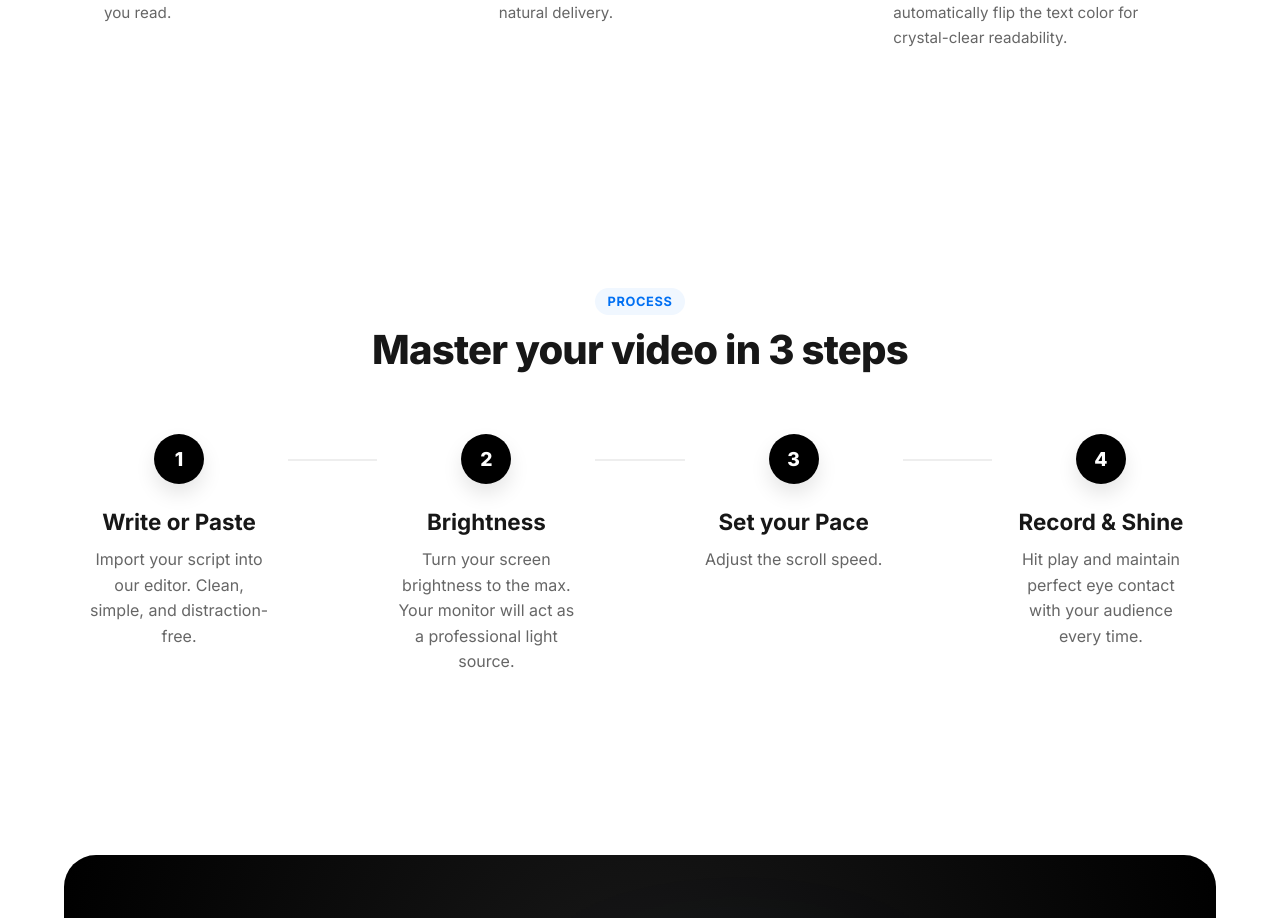
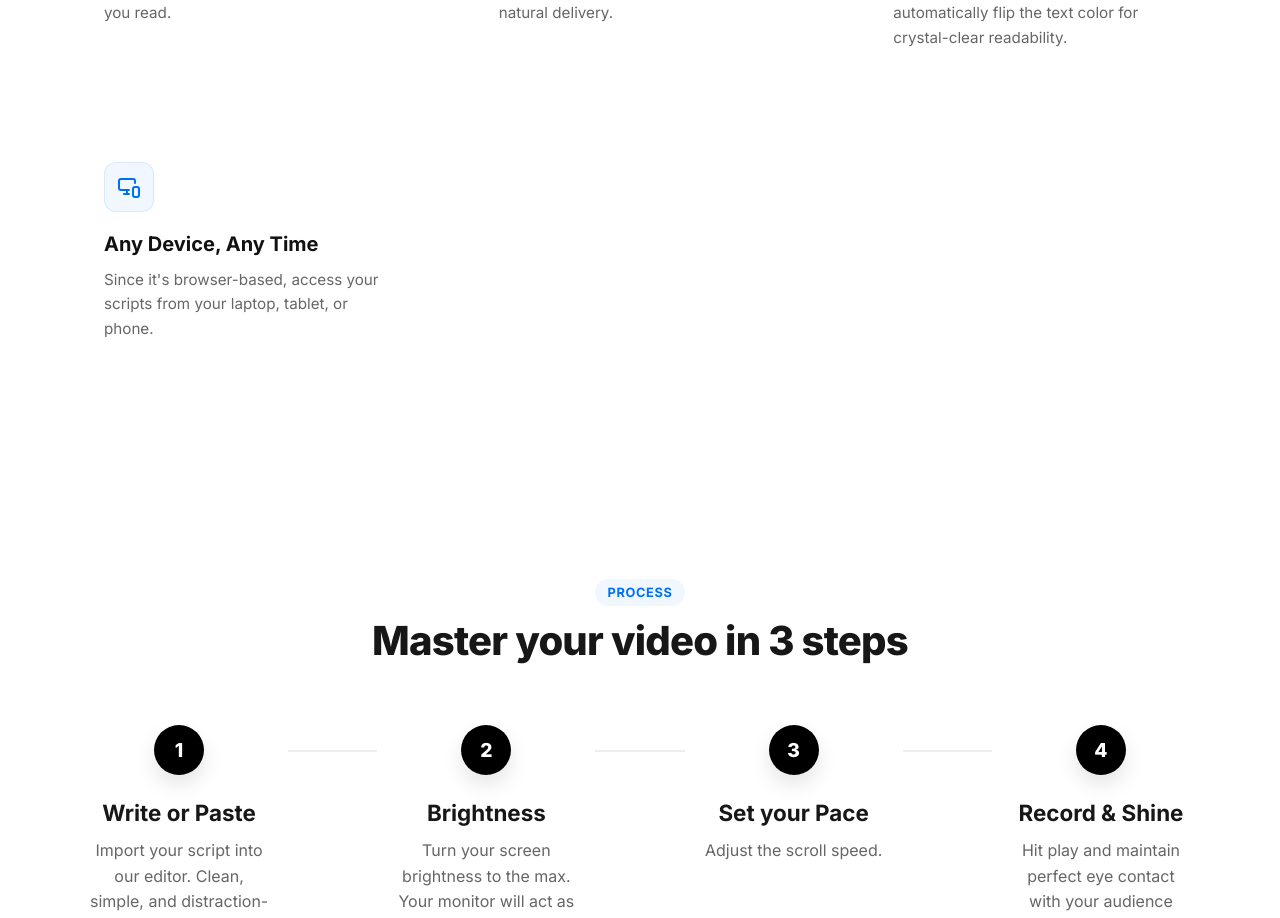
Before and after one commit to paulong/Prompterio, a Next.js app: page / in a window 1280 px wide. Shown: the part 1441-2359 px from the top of the page. Built offline with nearby package versions, Linux system fonts and the light colour scheme; no server answers.

Commit message:
ADD [Remove somthing from landing]

```diff
--- a/src/app/page.js
+++ b/src/app/page.js
@@ -106,7 +106,11 @@ export default function Home() {
     title="Smart Contrast"
     description= "Change the background color to match your environment, and our AI will automatically flip the text color for crystal-clear readability."
   />
-
+  <FeatureCard
+    icon={MonitorSmartphone}
+    title="Any Device, Any Time"
+    description="Since it's browser-based, access your scripts from your laptop, tablet, or phone."
+  />
 </div>
       </section>
 
```
